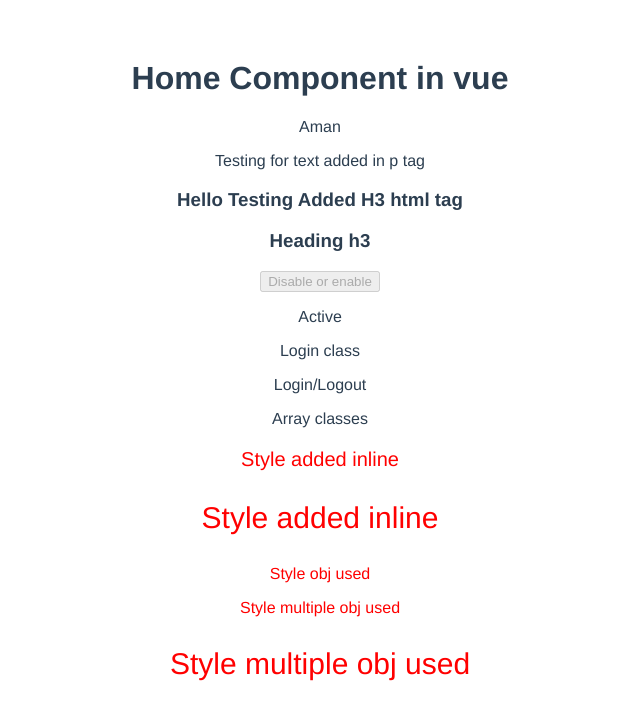
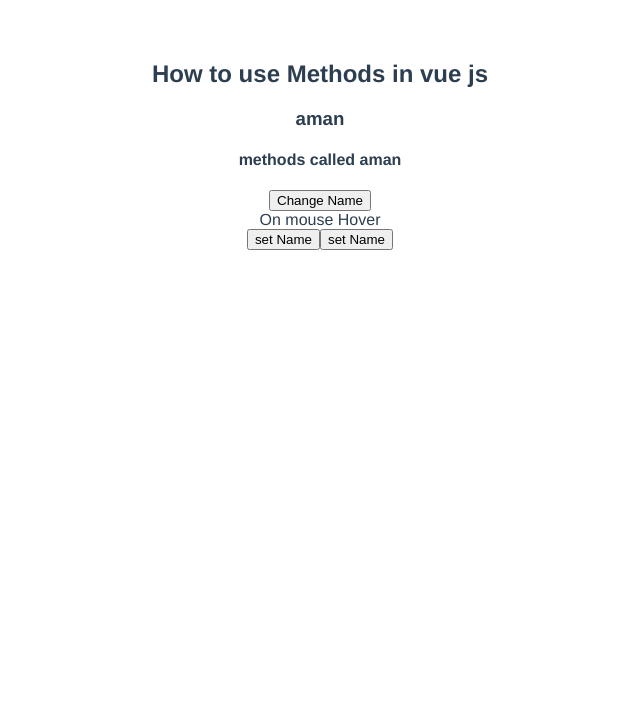
Before and after one commit to aman88000/vuelearn, a Vue app: page / in a window 1280 px wide. Shown: the top 720 px of the page, without its empty margins (320-960 px from the left). Built offline with nearby package versions, Linux system fonts and the light colour scheme.

Commit message:
using methods in Vue js

```diff
--- a/src/App.vue
+++ b/src/App.vue
@@ -1,14 +1,17 @@
 <template>
-<BindStyle />
+<!-- <BindStyle /> -->
+<Methods />
 </template>
 
 <script>
-import BindStyle from './components/BindStyle.vue'
+// import BindStyle from './components/BindStyle.vue'
+import Methods from './components/Methods.vue'
 
 export default {
   name: 'App',
   components: {
-    BindStyle,
+    // BindStyle,
+    Methods,
   }
 }
 </script>
--- /dev/null
+++ b/src/components/Methods.vue
@@ -0,0 +1,42 @@
+<template>
+    <div>
+        <h2>How to use Methods in vue js </h2>
+        <h3>{{name}}</h3>
+        <h4>{{getName('aman')}}</h4>
+        <button v-on:click="changeName">Change Name</button>
+        <div v-on:mouseover="overChange">On mouse Hover</div>
+        <button v-on:click="setName('Happy', $event)">set Name</button>
+        <button @click="setName('Happy', $event)">set Name</button>
+    </div>
+</template>
+
+<script>
+    export default {
+        name: 'Methods-vue',
+        data(){
+            return {
+                name: 'aman'
+            }
+        },
+        methods: {
+            getName(name){
+                return 'methods called ' + name
+            },
+            changeName(event){
+                console.log(event)
+                this.name = 'Deep'
+            },
+            overChange(){
+                console.log('yes')
+            },
+            setName(name, event){
+                this.name = name;
+                console.log(event)
+            }
+        }
+    }
+</script>
+
+<style scoped>
+
+</style>
```
